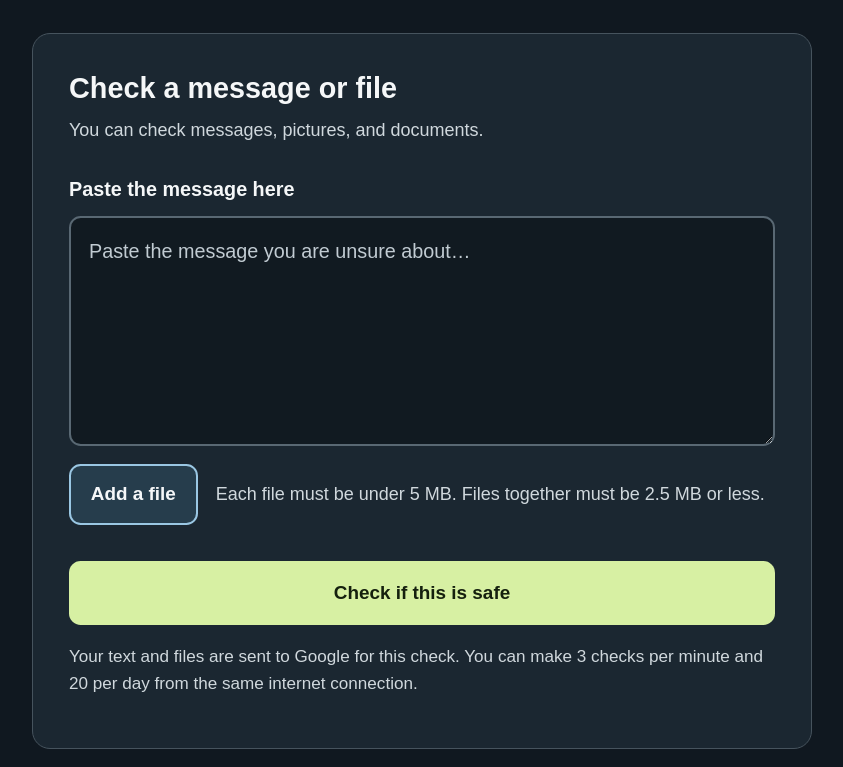
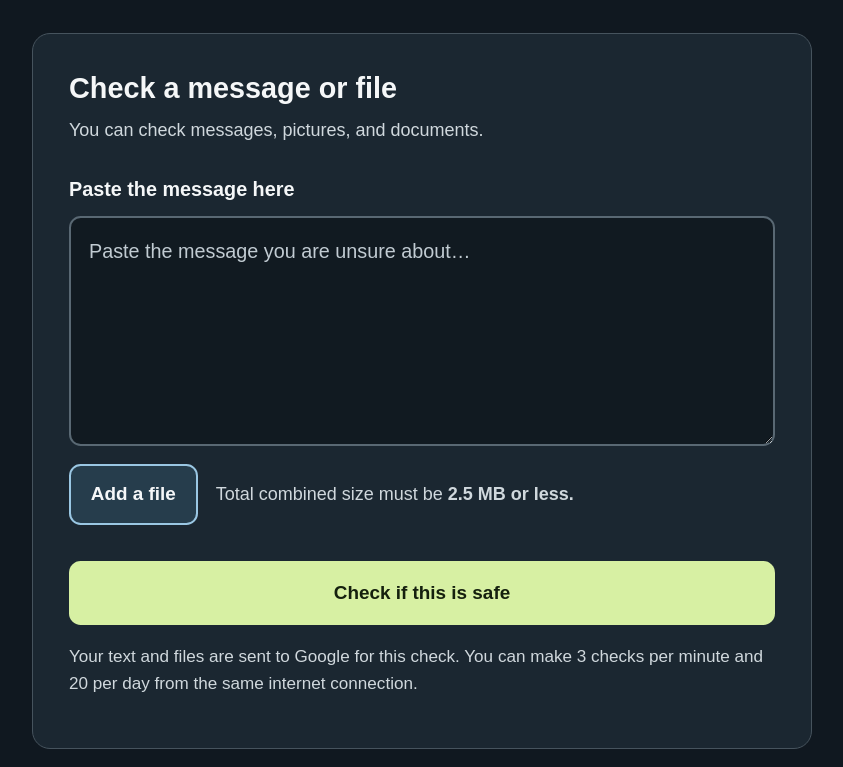
Before and after one commit to ruderiswatching-spec/ScamShield, a website: page index.html in a window 1280 px wide. Shown: the part 330-1097 px from the top of the page, without its empty margins (218-1061 px from the left). Drawn offline with Linux system fonts and the light colour scheme.

Commit message:
Final final fixxy

```diff
--- a/index.html
+++ b/index.html
@@ -30,7 +30,7 @@
             <div class="upload-row">
                 <button class="add-files-button" type="button">Add a file</button>
                 <input class="sr-only" id="file-input" type="file" multiple>
-                <span class="file-size-note">Each file must be under 5 MB. Files together must be 2.5 MB or less.</span>
+                <span class="file-size-note">Total combined size must be <strong>2.5 MB or less.</strong></span>
             </div>
 
             <p class="file-feedback" id="file-feedback" aria-live="polite"></p>
```
